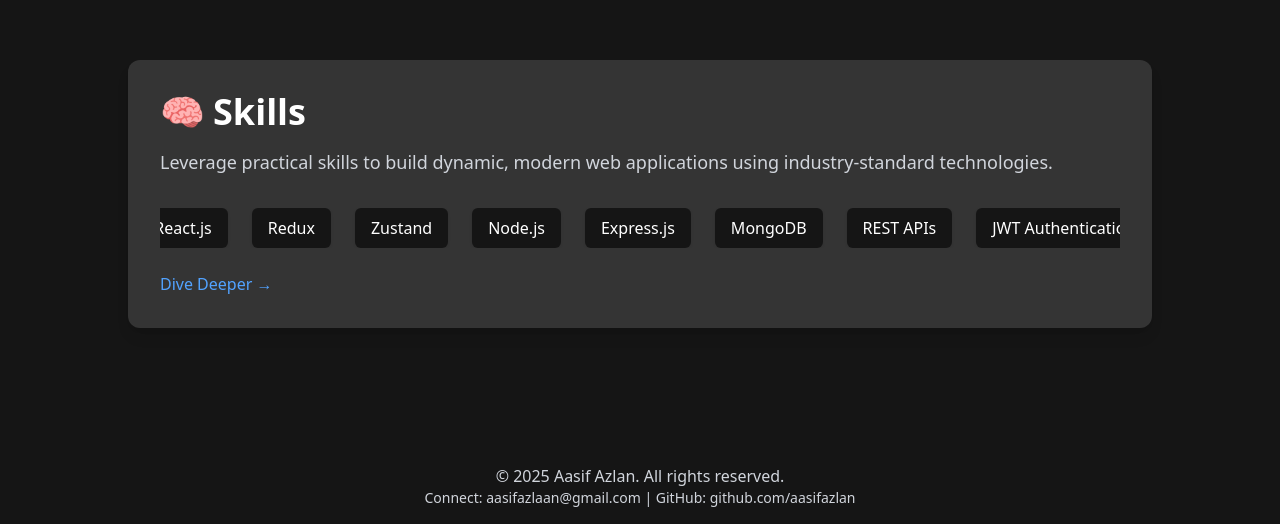
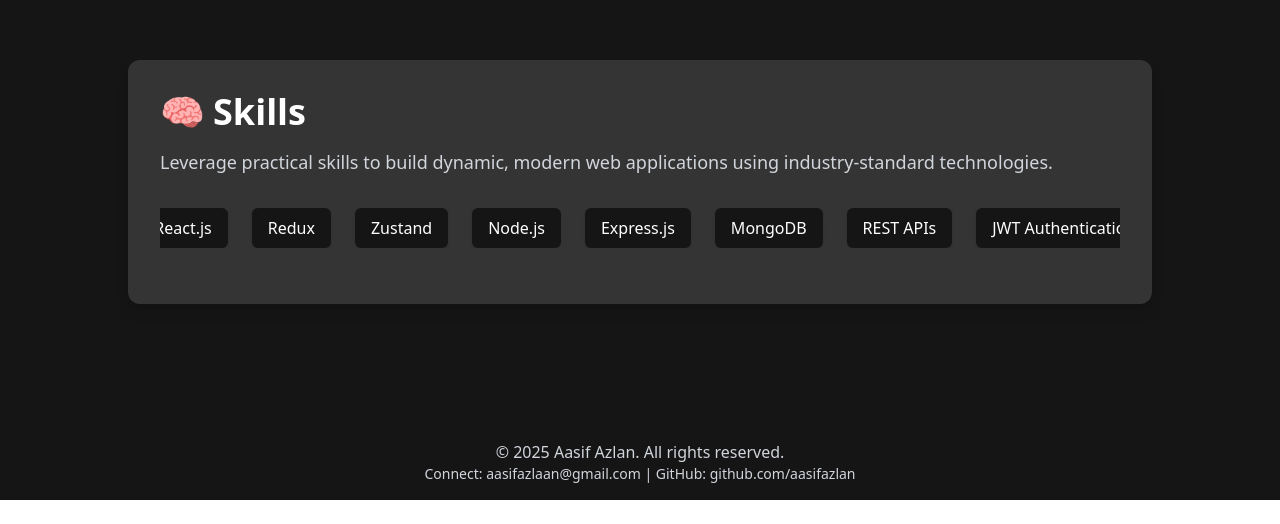
Before and after one commit to aasifazlan/aasifazlan-client, a React (Vite) app: page / in a window 1280 px wide. Shown: the part 3211-3735 px from the top of the page. After the commit the page ends 3711 px from the top, so only its background shows below. Built offline with nearby package versions, Linux system fonts and the light colour scheme.

Commit message:
Navbar Fixed

```diff
--- a/src/components/Skills.jsx
+++ b/src/components/Skills.jsx
@@ -46,9 +46,9 @@ export default function Skills() {
         </div>
 
         <div className="mt-6">
-          <a href="#more" className="text-blue-400 hover:underline text-base inline-flex items-center">
+          {/* <a href="#more" className="text-blue-400 hover:underline text-base inline-flex items-center">
             Dive Deeper →
-          </a>
+          </a> */}
         </div>
       </div>
 
```
